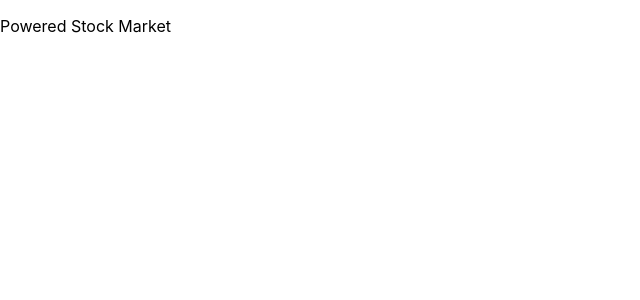
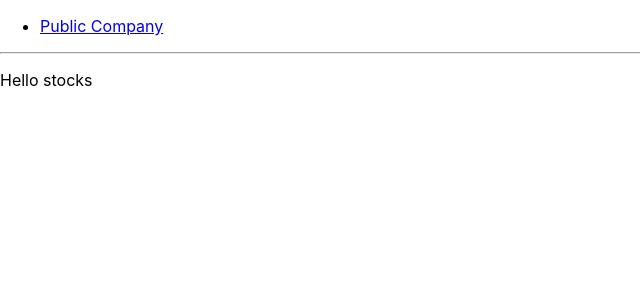
Before and after one commit to toelapiut/Powered-Stock, a React (Create React App) app: page / in a window 1280 px wide. Shown: the top 300 px of the page, without its empty margins (0-640 px from the left). Built offline with nearby package versions, Linux system fonts and the light colour scheme.

Commit message:
refactor: added eslintrtc file and setup axios

```diff
--- a/package.json
+++ b/package.json
@@ -21,10 +21,12 @@
     "@vx/mock-data": "^0.0.199",
     "@vx/scale": "^0.0.199",
     "@vx/shape": "^0.0.199",
+    "axios": "^0.21.1",
     "d3-array": "^2.12.1",
     "d3-time-format": "^3.0.0",
     "react": "^17.0.2",
     "react-dom": "^17.0.2",
+    "react-router-dom": "^5.2.0",
     "react-scripts": "4.0.3",
     "web-vitals": "^1.0.1"
   },
--- a/src/App.js
+++ b/src/App.js
@@ -1,11 +1,32 @@
-import React from 'react';
-
+import React from "react";
+import {
+  BrowserRouter as Router,
+  Switch,
+  Route,
+  Link
+} from "react-router-dom";
+import axios from 'axios';
+import Stock from './containers/Stock';
 
 const App = () => {
   return (
-      <div>
-        <p>Powered Stock Market</p>
-      </div>
+      <Router>
+        <div>
+          <ul>
+            <li>
+              <Link to="/stock">Public Company</Link>
+            </li>
+          </ul>
+
+          <hr/>
+
+          <Switch>
+            <Route exact path="*">
+              <Stock/>
+            </Route>
+          </Switch>
+        </div>
+      </Router>
   )
 }
 
--- /dev/null
+++ b/src/containers/Stock/index.js
@@ -0,0 +1,4 @@
+import {Stock} from './stock';
+
+
+export default Stock;
--- /dev/null
+++ b/src/containers/Stock/stock.js
@@ -0,0 +1,10 @@
+import React from 'react';
+
+
+export const Stock = () => {
+  return (
+      <div>
+        <p>Hello stocks</p>
+      </div>
+  )
+}
```
Also changed, not shown: src/helper/http.js (added, +16 -0 lines), .eslintrc.json (added), 2 other files (tests, documents, lock files or other folders).
